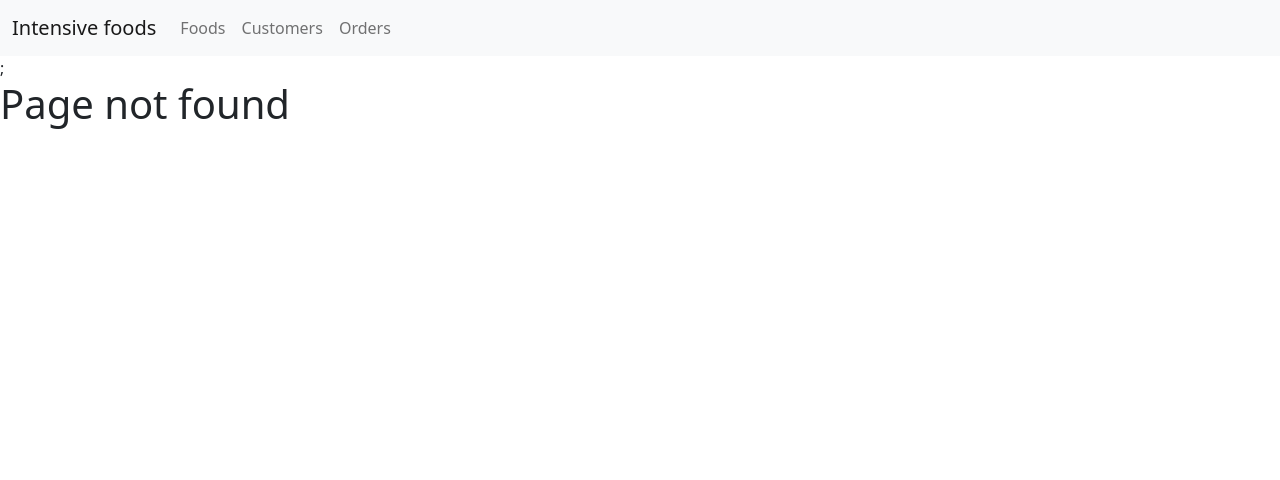
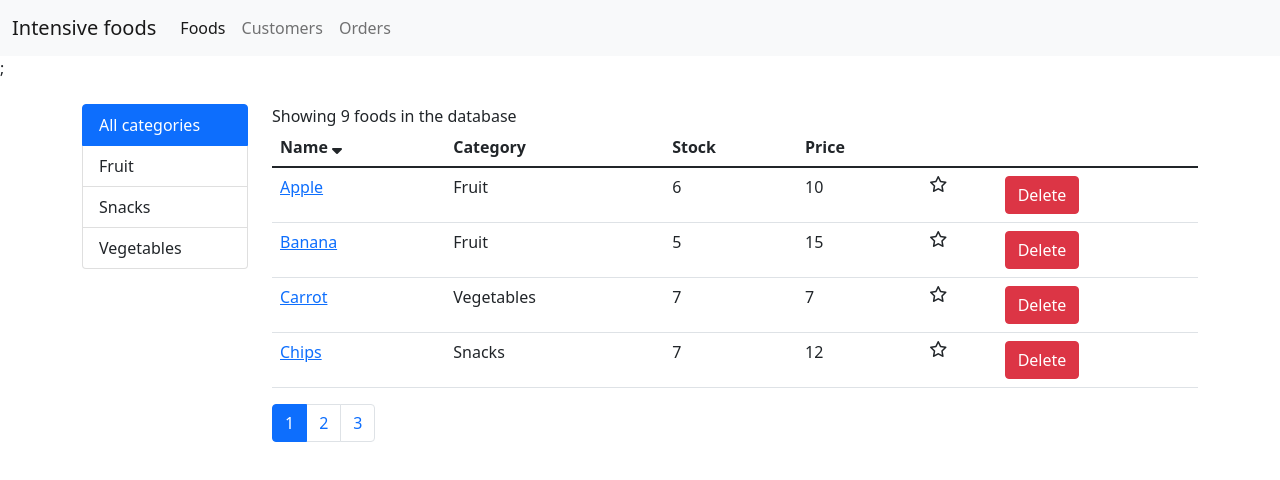
Before and after one commit to eva-hs/intensive-foods, a React (Create React App) app: page /intensive-foods/foods in a window 1280 px wide. Before the commit this address led to /not-found. Shown: the top 480 px of the page. Built offline with nearby package versions, Linux system fonts and the light colour scheme.

Commit message:
changed link address

```diff
--- a/src/App.jsx
+++ b/src/App.jsx
@@ -20,13 +20,13 @@ class App extends Component {
       <>
         <NavBar />;
         <Switch>
-          <Route path="/foods/:id" component={FoodForm} />
-          <Route path="/foods" component={Foods} />
-          <Route path="/customers" component={Customers} />
-          <Route path="/orders" component={Orders} />
-          <Route path="/not-found" component={NotFound} />
-          <Route exact path="/" component={Foods} />
-          <Redirect to="/not-found" />
+          <Route path="/intensive-foods/foods/:id" component={FoodForm} />
+          <Route path="/intensive-foods/foods" component={Foods} />
+          <Route path="/intensive-foods/customers" component={Customers} />
+          <Route path="/intensive-foods/orders" component={Orders} />
+          <Route path="/intensive-foods/not-found" component={NotFound} />
+          <Route exact path="/intensive-foods/" component={Foods} />
+          <Redirect to="/intensive-foods/not-found" />
         </Switch>
       </>
     );
--- a/src/components/common/FoodForm.jsx
+++ b/src/components/common/FoodForm.jsx
@@ -1,9 +1,8 @@
 import React, { Component } from "react";
-import { Redirect } from "react-router-dom";
 
 class FoodForm extends Component {
   handleSave = () => {
-    this.props.history.push("/foods");
+    this.props.history.push("/intensive-foods/foods");
   };
 
   render() {
--- a/src/components/common/NavBar.jsx
+++ b/src/components/common/NavBar.jsx
@@ -5,22 +5,22 @@ function NavBar() {
   return (
     <nav className="navbar navbar-expand-lg navbar-light bg-light">
       <div className="container-fluid">
-        <NavLink className="navbar-brand" to="/">
+        <NavLink className="navbar-brand" to="/intensive-foods/">
           Intensive foods
         </NavLink>
         <ul className="navbar-nav me-auto">
           <li className="nav-item">
-            <NavLink className="nav-link" to="/foods">
+            <NavLink className="nav-link" to="/intensive-foods/foods">
               Foods
             </NavLink>
           </li>
           <li className="nav-item">
-            <NavLink className="nav-link" to="/customers">
+            <NavLink className="nav-link" to="/intensive-foods/customers">
               Customers
             </NavLink>
           </li>
           <li className="nav-item">
-            <NavLink className="nav-link" to="/orders">
+            <NavLink className="nav-link" to="/intensive-foods/orders">
               Orders
             </NavLink>
           </li>
--- a/src/components/common/TableBody.jsx
+++ b/src/components/common/TableBody.jsx
@@ -16,7 +16,7 @@ class TableBody extends Component {
             {columns.map((column) =>
               column.path === "name" ? (
                 <td key={column.path || column.key}>
-                  <Link to={`/foods/${item._id}`}>
+                  <Link to={`/intensive-foods/foods/${item._id}`}>
                     {this.renderCell(item, column)}
                   </Link>
                 </td>
```
